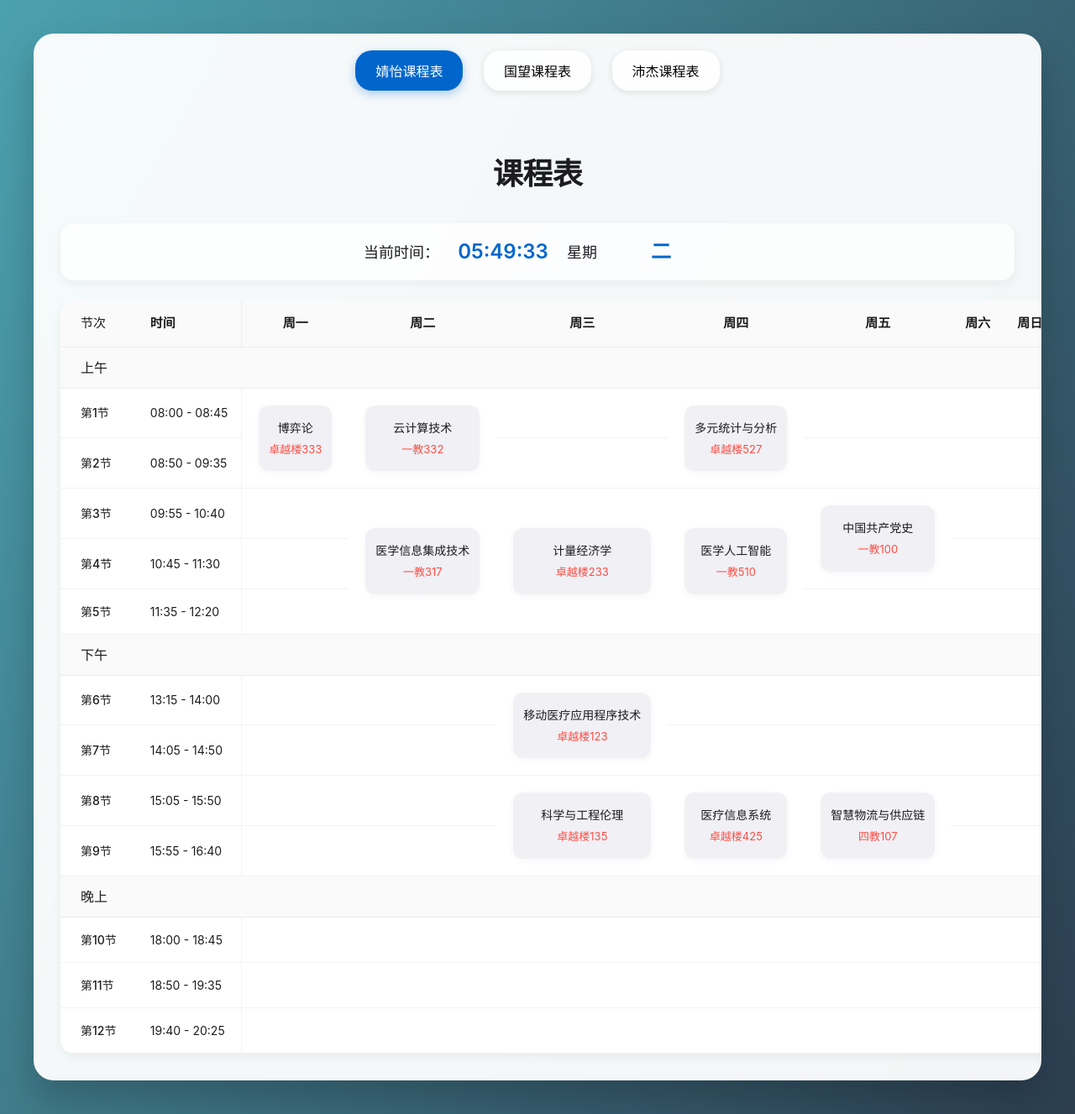
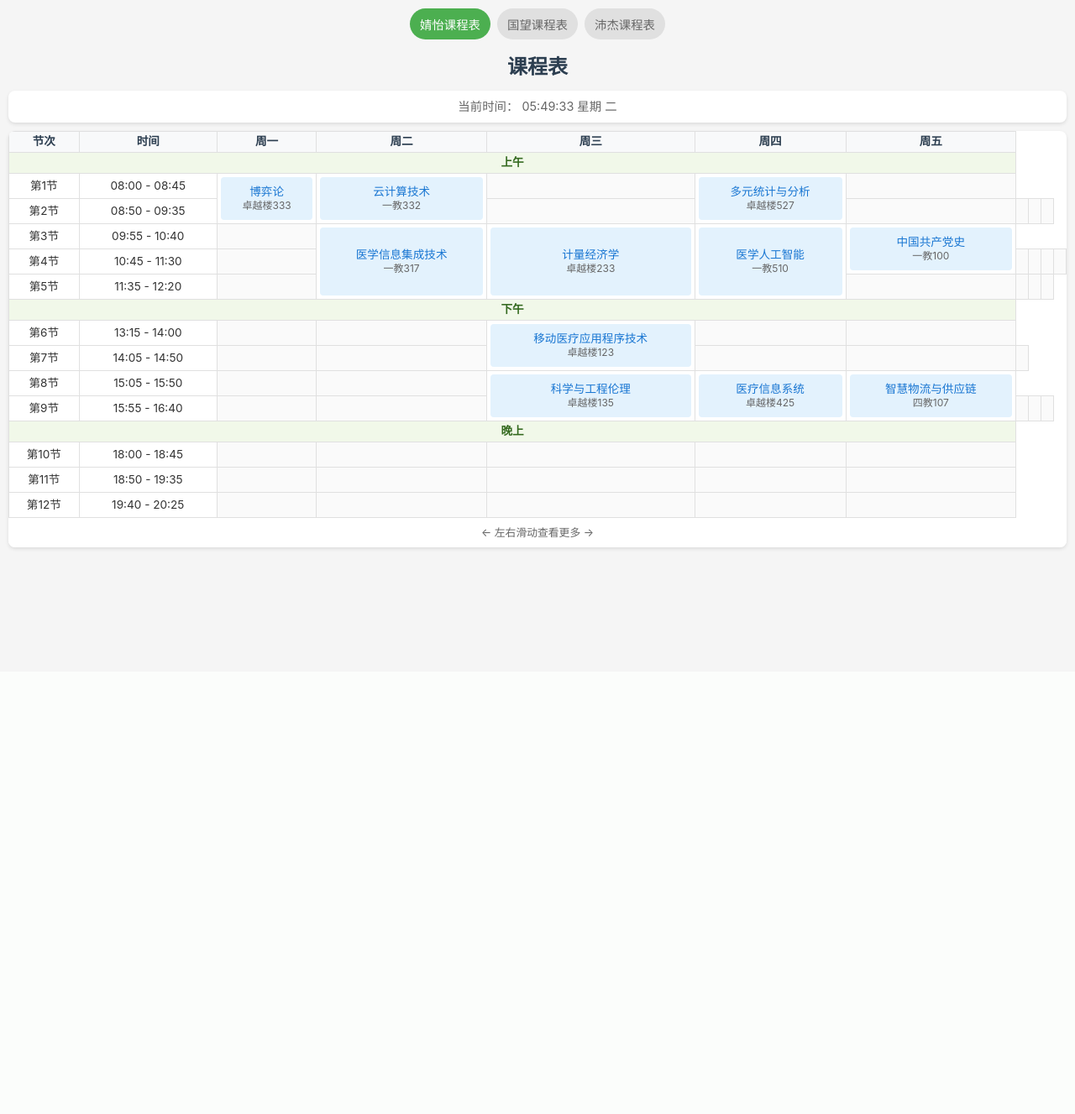
Before and after one commit to Lgw835/schedeule, a Flask app: page / in a window 1280 px wide. Shown: the whole page at 84% size. After the commit the page ends 656 px from the top, so only its background shows below. Run offline with Flask 3, Linux system fonts and the light colour scheme.

Commit message:
优化了移动端的样式

```diff
--- a/app.py
+++ b/app.py
@@ -366,6 +366,20 @@ schedules = {
                 'time': '15:55 - 16:40',
                 'span': 1
             }
+        ],
+        'evening': [
+            {
+                'time': '18:00 - 18:45',
+                'span': 1
+            },
+            {
+                'time': '18:50 - 19:35',
+                'span': 1
+            },
+            {
+                'time': '19:40 - 20:25',
+                'span': 1
+            }
         ]
     }
 }
--- a/static/css/style.css
+++ b/static/css/style.css
@@ -1,248 +1,255 @@
-:root {
-    --apple-gray: #f5f5f7;
-    --apple-dark: #1d1d1f;
-    --apple-blue: #0066cc;
-    --apple-red: #ff3b30;
-    --apple-highlight: #f0f0f5;
-    --apple-gradient-start: #4CA1AF;
-    --apple-gradient-end: #2C3E50;
+/* 全局样式重置 */
+* {
+    margin: 0;
+    padding: 0;
+    box-sizing: border-box;
 }
 
 body {
-    font-family: -apple-system, BlinkMacSystemFont, "SF Pro Text", "SF Pro Icons", "Helvetica Neue", sans-serif;
-    margin: 0;
-    padding: 40px 20px;
-    background: linear-gradient(120deg, var(--apple-gradient-start), var(--apple-gradient-end));
-    color: var(--apple-dark);
+    font-family: -apple-system, BlinkMacSystemFont, "Segoe UI", Roboto, "Helvetica Neue", Arial, sans-serif;
     line-height: 1.5;
-    min-height: 100vh;
+    color: #333;
+    background-color: #f5f5f5;
 }
 
+/* 容器样式 */
 .container {
-    max-width: 1200px;
+    max-width: 100%;
+    padding: 10px;
     margin: 0 auto;
-    background-color: rgba(255, 255, 255, 0.95);
-    border-radius: 24px;
-    box-shadow: 0 20px 40px rgba(0, 0, 0, 0.2);
-    backdrop-filter: blur(20px);
-    -webkit-backdrop-filter: blur(20px);
 }
 
+/* 标题样式 */
 h1 {
-    font-size: 36px;
-    font-weight: 700;
+    font-size: 1.5rem;
     text-align: center;
-    margin: 0;
-    padding: 32px 0;
-    color: var(--apple-dark);
-    letter-spacing: -0.5px;
+    margin: 10px 0;
+    color: #2c3e50;
 }
 
+/* 用户切换按钮组 */
+.user-switch {
+    display: flex;
+    justify-content: center;
+    gap: 8px;
+    margin-bottom: 15px;
+    flex-wrap: wrap;
+}
+
+.user-switch button {
+    padding: 8px 12px;
+    border: none;
+    border-radius: 20px;
+    background-color: #e0e0e0;
+    color: #666;
+    font-size: 0.9rem;
+    cursor: pointer;
+    transition: all 0.3s ease;
+}
+
+.user-switch button.active {
+    background-color: #4CAF50;
+    color: white;
+}
+
+/* 当前时间显示 */
 .current-time {
     text-align: center;
-    padding: 16px;
-    margin: 0 32px 24px;
-    font-size: 18px;
-    color: var(--apple-dark);
-    background: rgba(255, 255, 255, 0.8);
-    border-radius: 16px;
-    display: flex;
-    justify-content: center;
-    align-items: center;
-    gap: 16px;
-    box-shadow: 0 4px 12px rgba(0, 0, 0, 0.05);
+    margin: 10px 0;
+    font-size: 0.9rem;
+    color: #666;
+    background-color: white;
+    padding: 8px;
+    border-radius: 8px;
+    box-shadow: 0 2px 4px rgba(0,0,0,0.1);
 }
 
-.current-time span {
-    font-weight: 500;
+/* 课程表容器 */
+.schedule-container {
+    overflow-x: auto;
+    -webkit-overflow-scrolling: touch;
+    background-color: white;
+    border-radius: 8px;
+    box-shadow: 0 2px 4px rgba(0,0,0,0.1);
 }
 
-.current-time .time {
-    color: var(--apple-blue);
-    font-size: 24px;
-    font-weight: 600;
-    min-width: 120px;
-}
-
-.schedule-container {
-    padding: 0 32px 32px;
-    overflow-x: auto;
-}
-
+/* 表格样式 */
 table {
     width: 100%;
-    border-collapse: separate;
-    border-spacing: 0;
-    margin-bottom: 0;
-    background: white;
-    border-radius: 16px;
-    overflow: hidden;
-    box-shadow: 0 4px 12px rgba(0, 0, 0, 0.05);
+    border-collapse: collapse;
+    min-width: 800px;
 }
 
 th, td {
-    padding: 16px;
+    padding: 4px 4px;
     text-align: center;
-    border-bottom: 1px solid rgba(0, 0, 0, 0.05);
-    white-space: nowrap;
+    border: 1px solid #e0e0e0;
+    font-size: 0.85rem;
+    height: 30px;
+    vertical-align: middle;
+}
+
+tr {
+    line-height: 1.1;
 }
 
 th {
+    background-color: #f8f9fa;
+    color: #2c3e50;
     font-weight: 600;
-    background-color: rgba(0, 0, 0, 0.02);
-    color: var(--apple-dark);
-    font-size: 15px;
+    white-space: nowrap;
+    height: 25px;
 }
 
-td {
-    font-size: 14px;
-}
-
-th:first-child, td:first-child {
-    text-align: left;
-    padding-left: 24px;
-    font-weight: 500;
-}
-
-th:nth-child(2), td:nth-child(2) {
-    text-align: left;
-    border-right: 1px solid rgba(0, 0, 0, 0.05);
-    padding-left: 24px;
-}
-
-.section-header {
-    background-color: rgba(0, 0, 0, 0.02);
-    text-align: left;
-    font-weight: 600;
-    font-size: 16px;
-    padding: 12px 24px;
-    color: var(--apple-dark);
-}
-
+/* 课程单元格基础样式 */
 .course-cell {
-    background-color: var(--apple-highlight);
-    border-radius: 12px;
-    padding: 16px 12px;
+    padding: 2px;
+    border-radius: 4px;
+    background-color: #e3f2fd;
     height: 100%;
+    min-height: 26px;
     display: flex;
     flex-direction: column;
     justify-content: center;
-    box-shadow: 0 2px 8px rgba(0, 0, 0, 0.04);
-    transition: all 0.3s cubic-bezier(0.4, 0, 0.2, 1);
-    margin: 4px;
-}
-
-.course-cell:hover {
-    transform: translateY(-2px) scale(1.02);
-    box-shadow: 0 8px 16px rgba(0, 0, 0, 0.08);
+    transition: all 0.3s ease;
 }
 
 .course-name {
     font-weight: 500;
-    margin-bottom: 6px;
-    color: var(--apple-dark);
+    color: #1976d2;
+    margin-bottom: 2px;
 }
 
 .course-location {
-    color: var(--apple-red);
-    font-size: 13px;
-    opacity: 0.9;
+    font-size: 0.75rem;
+    color: #666;
+}
+
+/* 当前课程高亮样式 */
+.course-cell.current {
+    background: linear-gradient(135deg, #FF4B4B, #FF6B6B);
+    box-shadow: 0 4px 12px rgba(255, 75, 75, 0.3);
+    transform: scale(1.05);
+    animation: currentCourseGlow 2s infinite;
+    border: 2px solid #FF3333;
+    z-index: 1;
+    position: relative;
+}
+
+.course-cell.current .course-name {
+    color: white;
+    font-weight: 600;
+    font-size: 0.9rem;
+    text-shadow: 0 1px 2px rgba(0,0,0,0.2);
+}
+
+.course-cell.current .course-location {
+    color: rgba(255,255,255,0.9);
+    font-weight: 500;
+}
+
+@keyframes currentCourseGlow {
+    0% {
+        box-shadow: 0 4px 12px rgba(255, 75, 75, 0.3);
+    }
+    50% {
+        box-shadow: 0 4px 20px rgba(255, 75, 75, 0.6);
+    }
+    100% {
+        box-shadow: 0 4px 12px rgba(255, 75, 75, 0.3);
+    }
 }
 
 .empty-cell {
-    background-color: transparent;
+    background-color: #fafafa;
+    height: 30px;
 }
 
-.course-cell.current {
-    background-color: var(--apple-blue);
-    color: white;
-    animation: pulse 2s infinite;
-    box-shadow: 0 0 20px rgba(0, 102, 204, 0.3);
+.section-header {
+    background-color: #f1f8e9;
+    color: #33691e;
+    font-weight: 600;
+    height: 25px;
 }
 
-.course-cell.current .course-location {
-    color: rgba(255, 255, 255, 0.9);
-}
+/* 响应式设计 */
+@media screen and (max-width: 768px) {
+    .container {
+        padding: 5px;
+    }
 
-@keyframes pulse {
-    0% {
-        box-shadow: 0 0 0 0 rgba(0, 102, 204, 0.4);
+    h1 {
+        font-size: 1.2rem;
     }
-    70% {
-        box-shadow: 0 0 0 15px rgba(0, 102, 204, 0);
+
+    .user-switch button {
+        padding: 6px 10px;
+        font-size: 0.85rem;
     }
-    100% {
-        box-shadow: 0 0 0 0 rgba(0, 102, 204, 0);
+
+    .current-time {
+        font-size: 0.8rem;
+    }
+
+    th, td {
+        padding: 6px 3px;
+        font-size: 0.75rem;
+    }
+
+    .course-name {
+        font-size: 0.75rem;
+    }
+
+    .course-location {
+        font-size: 0.7rem;
+    }
+
+    .course-cell.current .course-name {
+        font-size: 0.8rem;
     }
 }
 
-/* 新增用户切换相关样式 */
-.user-switch {
+/* 添加滚动提示 */
+.schedule-container::after {
+    content: '← 左右滑动查看更多 →';
+    display: block;
     text-align: center;
-    margin-bottom: 20px;
-    padding: 20px;
+    padding: 8px;
+    color: #666;
+    font-size: 0.8rem;
+    background-color: rgba(255,255,255,0.9);
+    position: sticky;
+    bottom: 0;
+    left: 0;
+    right: 0;
 }
 
-.user-switch button {
-    background: rgba(255, 255, 255, 0.9);
-    border: none;
-    padding: 12px 24px;
-    margin: 0 10px;
-    border-radius: 20px;
-    font-size: 16px;
-    cursor: pointer;
-    transition: all 0.3s ease;
-    box-shadow: 0 2px 8px rgba(0, 0, 0, 0.1);
+/* 优化触摸滚动体验 */
+@media (hover: none) {
+    .schedule-container {
+        cursor: grab;
+    }
+
+    .schedule-container:active {
+        cursor: grabbing;
+    }
 }
 
-.user-switch button.active {
-    background: var(--apple-blue);
-    color: white;
-    box-shadow: 0 4px 12px rgba(0, 102, 204, 0.3);
+/* 添加滚动条样式 */
+.schedule-container::-webkit-scrollbar {
+    height: 6px;
 }
 
-@media (max-width: 768px) {
-    body {
-        padding: 20px 10px;
-    }
+.schedule-container::-webkit-scrollbar-track {
+    background: #f1f1f1;
+    border-radius: 3px;
+}
 
-    .container {
-        border-radius: 20px;
-    }
+.schedule-container::-webkit-scrollbar-thumb {
+    background: #888;
+    border-radius: 3px;
+}
 
-    h1 {
-        font-size: 28px;
-        padding: 24px 0;
-    }
-
-    .current-time {
-        margin: 0 16px 16px;
-        padding: 12px;
-        font-size: 14px;
-    }
-
-    .current-time .time {
-        font-size: 18px;
-    }
-
-    .schedule-container {
-        padding: 0 16px 16px;
-    }
-
-    th, td {
-        padding: 12px 8px;
-        font-size: 13px;
-    }
-
-    .course-cell {
-        padding: 12px 8px;
-    }
-
-    .course-name {
-        font-size: 13px;
-    }
-
-    .course-location {
-        font-size: 12px;
-    }
+.schedule-container::-webkit-scrollbar-thumb:hover {
+    background: #666;
 }
--- a/templates/schedule_content.html
+++ b/templates/schedule_content.html
@@ -8,14 +8,12 @@
             <th>周三</th>
             <th>周四</th>
             <th>周五</th>
-            <th>周六</th>
-            <th>周日</th>
         </tr>
     </thead>
     <tbody>
         <!-- 上午课程 -->
         <tr>
-            <td colspan="9" class="section-header">上午</td>
+            <td colspan="7" class="section-header">上午</td>
         </tr>
         {% for section in schedule.morning %}
             {% set outer_loop = loop %}
@@ -24,7 +22,7 @@
                     <td>第{{ outer_loop.index }}节</td>
                     {% if i == 0 %}
                         <td>{{ section.time }}</td>
-                        {% for day in range(1, 8) %}
+                        {% for day in range(1, 6) %}
                             {% set course = namespace(found=false) %}
                             {% for c in section.courses %}
                                 {% if c.day == day %}
@@ -48,7 +46,7 @@
 
         <!-- 下午课程 -->
         <tr>
-            <td colspan="9" class="section-header">下午</td>
+            <td colspan="7" class="section-header">下午</td>
         </tr>
         {% for section in schedule.afternoon %}
             {% set outer_loop = loop %}
@@ -57,7 +55,7 @@
                     <td>第{{ outer_loop.index + 5 }}节</td>
                     {% if i == 0 %}
                         <td>{{ section.time }}</td>
-                        {% for day in range(1, 8) %}
+                        {% for day in range(1, 6) %}
                             {% set course = namespace(found=false) %}
                             {% for c in section.courses %}
                                 {% if c.day == day %}
@@ -81,7 +79,7 @@
 
         <!-- 晚上课程 -->
         <tr>
-            <td colspan="9" class="section-header">晚上</td>
+            <td colspan="7" class="section-header">晚上</td>
         </tr>
         {% for section in schedule.evening %}
             {% set outer_loop = loop %}
@@ -90,7 +88,7 @@
                     <td>第{{ outer_loop.index + 9 }}节</td>
                     {% if i == 0 %}
                         <td>{{ section.time }}</td>
-                        {% for day in range(1, 8) %}
+                        {% for day in range(1, 6) %}
                             {% set course = namespace(found=false) %}
                             {% for c in section.courses|default([]) %}
                                 {% if c.day == day %}
```
